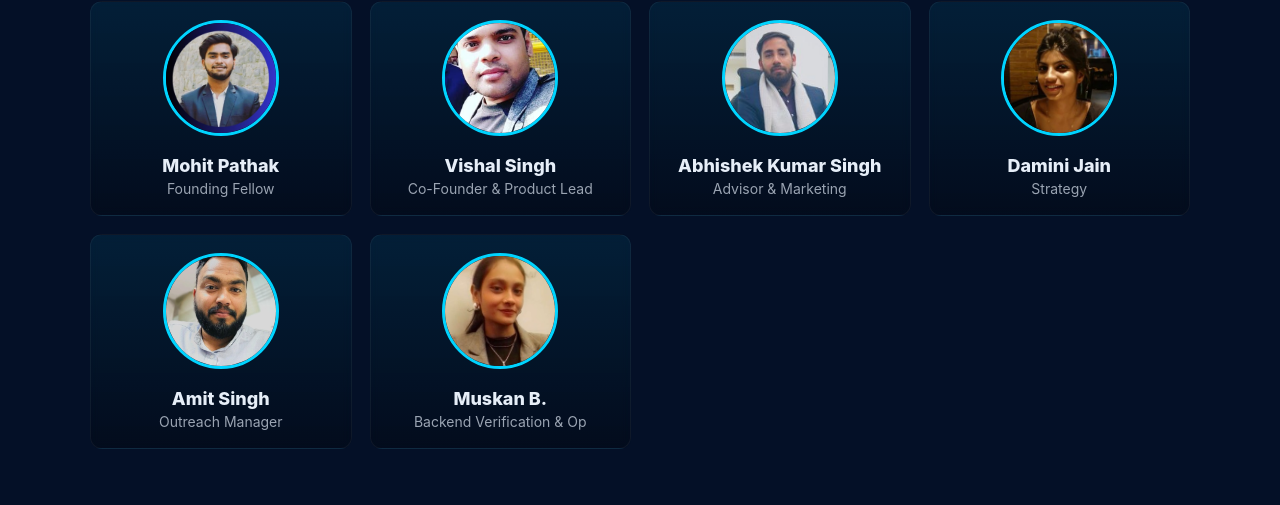
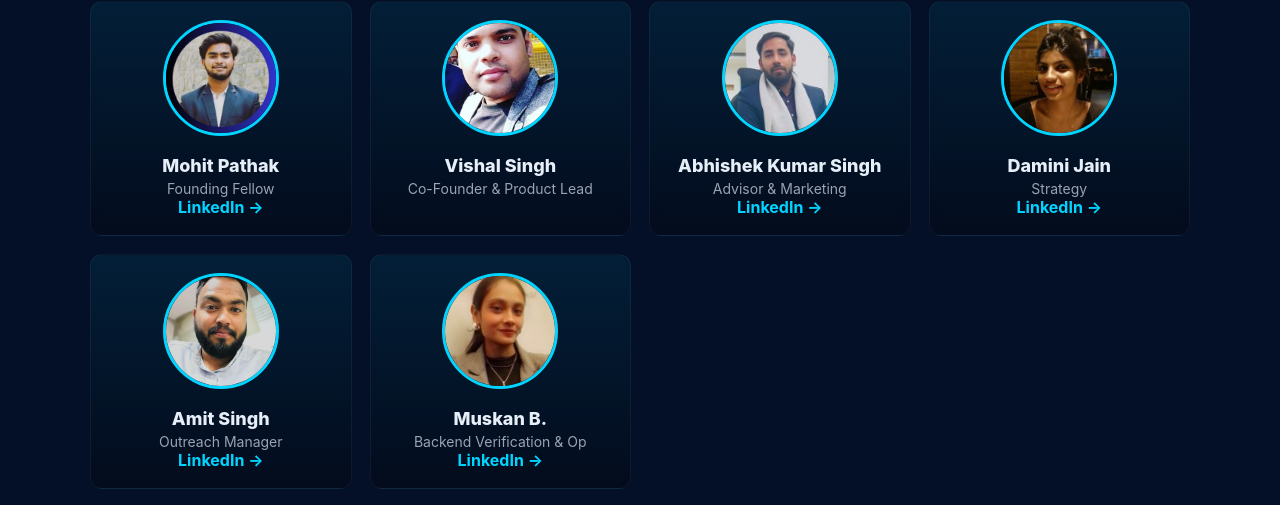
Before and after one commit to ecsscore-debug/ecsscore.github.io, a plain HTML site: page team.html in a window 1280 px wide. Shown: the part 119-624 px from the top of the page. Drawn offline with Linux system fonts and the light colour scheme.

Commit message:
Update team.html

```diff
--- a/team.html
+++ b/team.html
@@ -28,6 +28,7 @@ img{width:110px;height:110px;border-radius:50%;object-fit:cover;border:3px solid
 <img src="assets/mohit.jpg" alt="Mohit Pathak">
 <div class="name">Mohit Pathak</div>
 <div class="role">Founding Fellow</div>
+  <a href="https://www.linkedin.com/in/mohit-pathak-connect0881/" target="_blank" class="linkedin-btn">LinkedIn →</a>
 </div>
 
 <div class="card">
@@ -40,24 +41,28 @@ img{width:110px;height:110px;border-radius:50%;object-fit:cover;border:3px solid
 <img src="assets/abhishek.jpg" alt="Abhishek Kumar Singh">
 <div class="name">Abhishek Kumar Singh</div>
 <div class="role">Advisor & Marketing</div>
+  <a href="https://www.linkedin.com/in/abhishek-kumar-singh-226523190/" target="_blank" class="linkedin-btn">LinkedIn →</a>
 </div>
 
 <div class="card">
 <img src="assets/damini.jpg" alt="Damini Jain">
 <div class="name">Damini Jain</div>
 <div class="role">Strategy</div>
+  <a href="https://www.linkedin.com/in/damini-jain-052501102/" target="_blank" class="linkedin-btn">LinkedIn →</a>
 </div>
 
 <div class="card">
 <img src="assets/amit.jpg" alt="Amit Singh">
 <div class="name">Amit Singh</div>
 <div class="role">Outreach Manager</div>
+  <a href="https://www.linkedin.com/in/amit-kumar-386bb5227/" target="_blank" class="linkedin-btn">LinkedIn →</a>
 </div>
 
 <div class="card">
 <img src="assets/muskan.jpg" alt="Muskan B.">
 <div class="name">Muskan B.</div>
 <div class="role">Backend Verification & Op</div>
+   <a href="https://www.linkedin.com/in/muskan-bairwa-ab851822b/" target="_blank" class="linkedin-btn">LinkedIn →</a>
 </div>
 
 </div>
```
